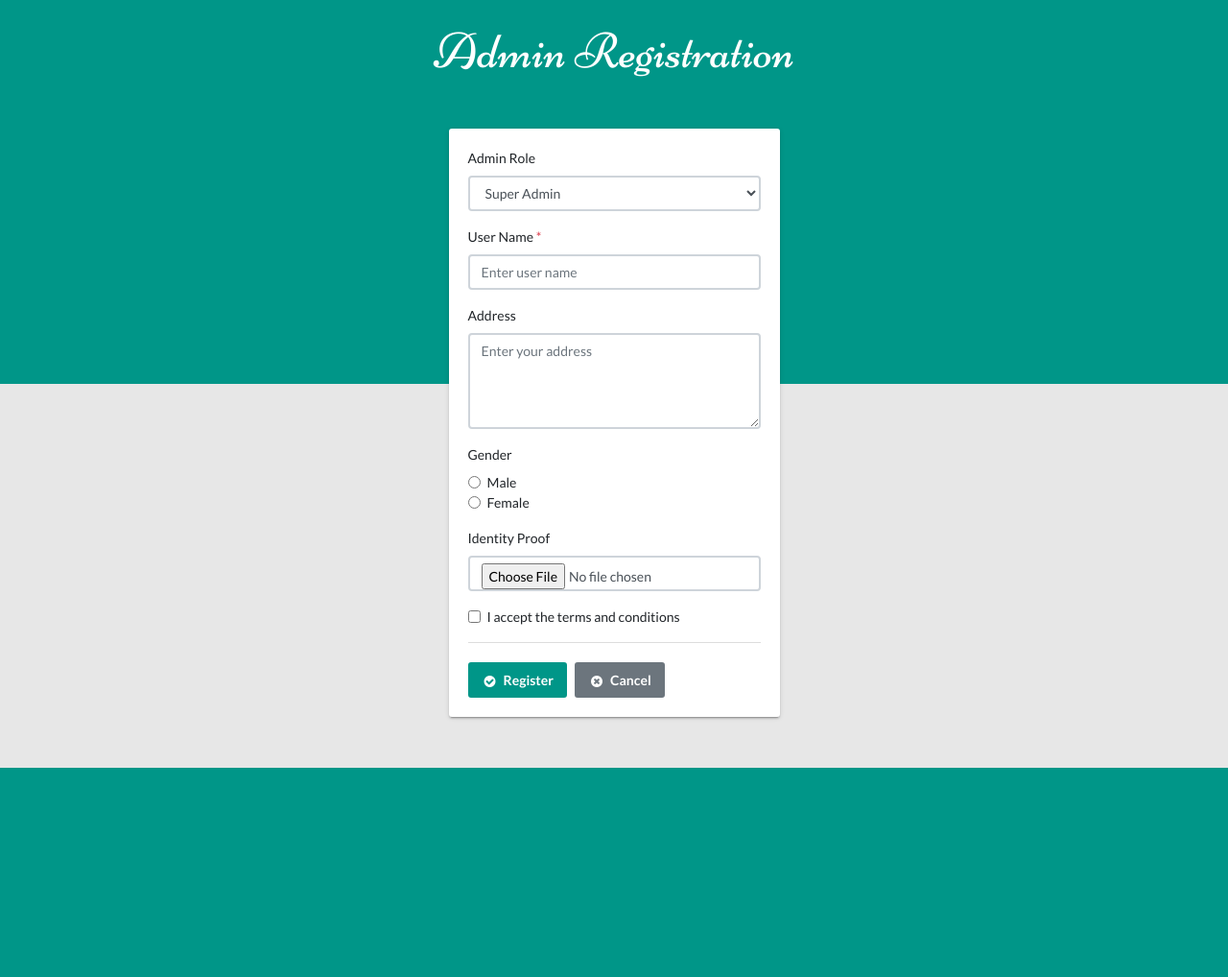
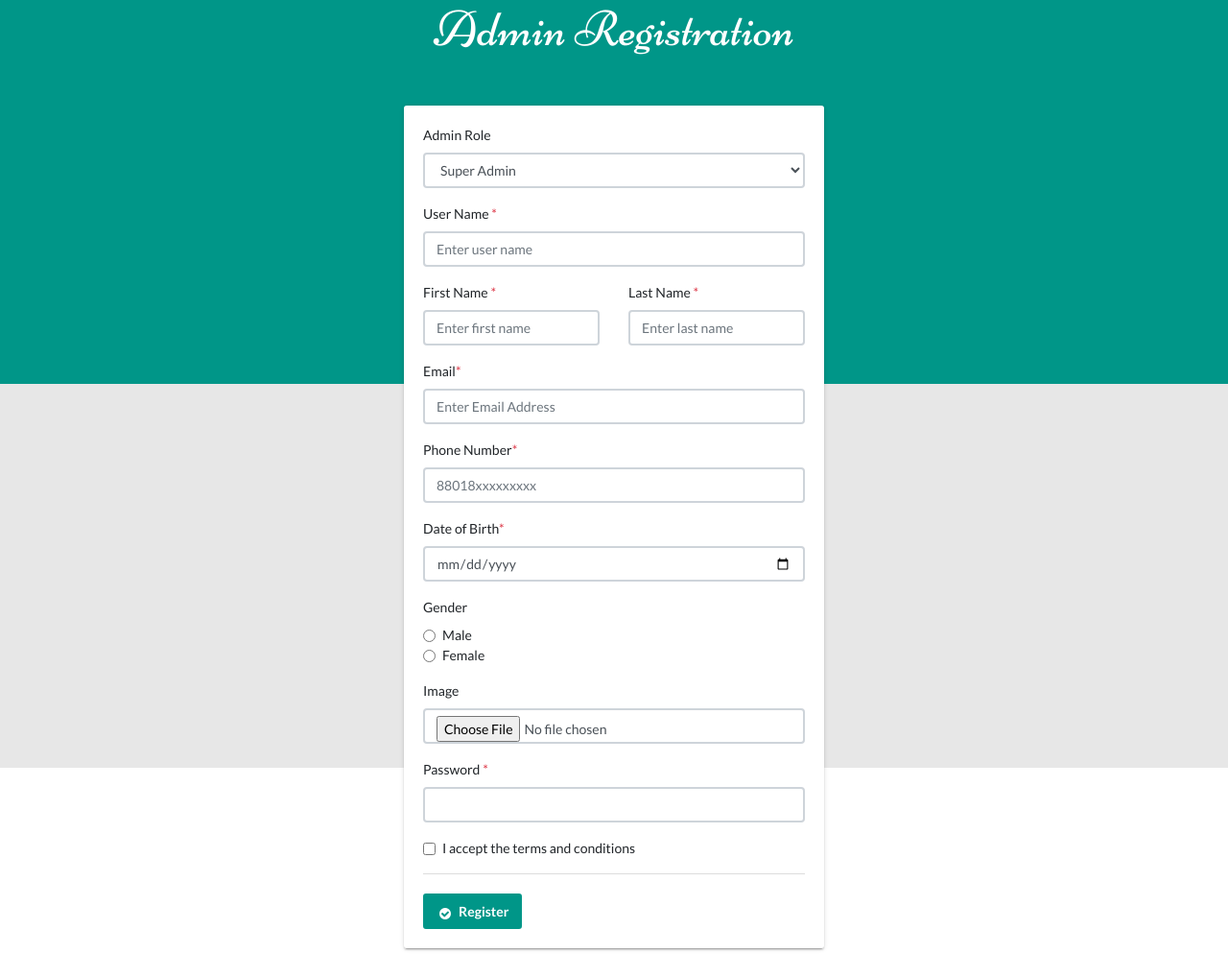
Before and after one commit to sahabuddin123/educafe-mentor, a PHP site: page / in a window 1280 px wide. Shown: the whole page at 96% size. Before the commit the page ends 800 px from the top, so only its background shows below. Run offline with PHP 8.4, Linux system fonts and the light colour scheme.

Commit message:
admin registration complete

```diff
--- a/admin/index.php
+++ b/admin/index.php
@@ -1,4 +1,74 @@
-
+<?php
+include_once('./config/db.php');
+/**
+ * Form Submit Check
+ */
+if(isset($_REQUEST['submit'])){
+  /**
+   * Database Connection Check
+   */
+  if($dbh){
+    /**
+     * Terms and conditions
+     */
+    if($_REQUEST['agree'] == 1){
+    /**
+     * File Upload
+     */
+    if(strlen(basename($_FILES['image']['name'])) != 0){
+      $tardir = "uploads/";
+      $basePath = $tardir.basename($_FILES['image']['name']);
+      if(move_uploaded_file($_FILES['image']['tmp_name'], $basePath)){
+        $image = $basePath;
+      }else
+      {
+        echo "Upload Fail!";
+      }
+    }
+    else{
+      $image = "";
+    }
+    /**
+     * Insert Query
+     */
+    $sql = "INSERT INTO `admin`(`role_id`, `username`, `fname`, `lname`, `email`, `phone`, `dob`, `gander`, `image`, `password`)
+     VALUES (?,?,?,?,?,?,?,?,?,?)";
+     /**
+      * Prepare Statement
+      */
+    $stmt = $dbh->prepare($sql);
+    /**
+     * BindParam
+     */
+    $stmt->bindParam(1, $_REQUEST['role_id']);
+    $stmt->bindParam(2, $_REQUEST['username']);
+    $stmt->bindParam(3, $_REQUEST['fname']);
+    $stmt->bindParam(4, $_REQUEST['lname']);
+    $stmt->bindParam(5, $_REQUEST['email']);
+    $stmt->bindParam(6, $_REQUEST['phone']);
+    $stmt->bindParam(7, $_REQUEST['dob']);
+    $stmt->bindParam(8, $_REQUEST['gander']);
+    $stmt->bindParam(9, $image);
+    $stmt->bindParam(10, md5($_REQUEST['password']));
+    /**
+     * Insert Execute;
+     */
+    /**
+     * Header location login.php if success!
+     */
+    if($stmt->execute()){
+      header('location: login.php');
+    }
+    else{
+      header('location: index.php');
+    }
+    }
+    else{
+      echo "<script>alert('Please Select Agree Button !');</script>";
+    }
+  }
+}
+?>
 
 <!DOCTYPE html>
 <html lang="en">
@@ -15,7 +85,7 @@
     <meta property="og:url" content="http://pratikborsadiya.in/blog/vali-admin">
     <meta property="og:image" content="http://pratikborsadiya.in/blog/vali-admin/hero-social.png">
     <meta property="og:description" content="Vali is a responsive and free admin theme built with Bootstrap 4, SASS and PUG.js. It's fully customizable and modular.">
-    <title>Form Samples - Vali Admin</title>
+    <title>Educafe - Admin registration</title>
     <meta charset="utf-8">
     <meta http-equiv="X-UA-Compatible" content="IE=edge">
     <meta name="viewport" content="width=device-width, initial-scale=1">
@@ -36,10 +106,10 @@
 <div class="col-md-12">
           <div class="tile">
             <div class="tile-body">
-              <form>
+              <form action="" method="post" enctype="multipart/form-data">
                 <div class="form-group">
                   <label class="control-label" for="role">Admin Role</label>
-                  <select name="role" id="role" class="form-control">
+                  <select name="role_id" id="role" class="form-control">
                         <option value="1">Super Admin</option>
                         <option value="2">Admin</option>
                         <option value="3">Editor</option>
@@ -50,40 +120,68 @@
                   <label class="control-label" for="username">User Name <span class="text-danger">*</span></label>
                   <input class="form-control" type="text" placeholder="Enter user name" id="username" name="username">
                 </div>
+                <div class="row">
+                <div class="col-6">
                 <div class="form-group">
-                  <label class="control-label">Address</label>
-                  <textarea class="form-control" rows="4" placeholder="Enter your address"></textarea>
+                  <label class="control-label" for="fname">First Name <span class="text-danger">*</span></label>
+                  <input class="form-control" type="text" placeholder="Enter first name" id="fname" name="fname">
+                </div>
+                </div>
+                <div class="col-6">
+                <div class="form-group">
+                  <label class="control-label" for="lname">Last Name <span class="text-danger">*</span></label>
+                  <input class="form-control" type="text" placeholder="Enter last name" id="lname" name="lname">
+                </div>
+                </div>
+                </div>
+                <div class="form-group">
+                  <label class="control-label" for="email">Email<span class="text-danger">*</span></label>
+                  <input class="form-control" type="text" placeholder="Enter Email Address" id="email" name="email">
+                </div>
+                <div class="form-group">
+                  <label class="control-label" for="phone">Phone Number<span class="text-danger">*</span></label>
+                  <input class="form-control" type="tel" placeholder="88018xxxxxxxxx" id="phone" name="phone">
+                </div>
+                <div class="form-group">
+                  <label class="control-label" for="dob">Date of Birth<span class="text-danger">*</span></label>
+                  <input class="form-control" type="date"  id="dob" name="dob">
                 </div>
                 <div class="form-group">
                   <label class="control-label">Gender</label>
                   <div class="form-check">
                     <label class="form-check-label">
-                      <input class="form-check-input" type="radio" name="gender">Male
+                      <input class="form-check-input" type="radio" name="gander" value="1">Male
                     </label>
                   </div>
                   <div class="form-check">
                     <label class="form-check-label">
-                      <input class="form-check-input" type="radio" name="gender">Female
+                      <input class="form-check-input" type="radio" name="gander" value="0">Female
                     </label>
                   </div>
                 </div>
+
                 <div class="form-group">
-                  <label class="control-label">Identity Proof</label>
-                  <input class="form-control" type="file">
+                  <label class="control-label" for="image">Image</label>
+                  <input class="form-control" type="file" name="image" id="image">
+                </div>
+                <div class="form-group">
+                  <label class="control-label" for="password">Password <span class="text-danger">*</span></label>
+                  <input class="form-control" type="password"  id="password" name="password">
                 </div>
                 <div class="form-group">
                   <div class="form-check">
                     <label class="form-check-label">
-                      <input class="form-check-input" type="checkbox">I accept the terms and conditions
+                      <input class="form-check-input" type="checkbox" name="agree" value="1">I accept the terms and conditions
                     </label>
                   </div>
                 </div>
-              </form>
+
             </div>
             <div class="tile-footer">
-              <button class="btn btn-primary" type="button"><i class="fa fa-fw fa-lg fa-check-circle"></i>Register</button>&nbsp;&nbsp;&nbsp;<a class="btn btn-secondary" href="#"><i class="fa fa-fw fa-lg fa-times-circle"></i>Cancel</a>
+              <button class="btn btn-primary" type="submit" name="submit"><i class="fa fa-fw fa-lg fa-check-circle"></i>Register</button>
             </div>
           </div>
+          </form>
         </div>
         </div>
     </section>
```
Also changed, not shown: admin/uploads/1538544398-notification.jpeg (added).
